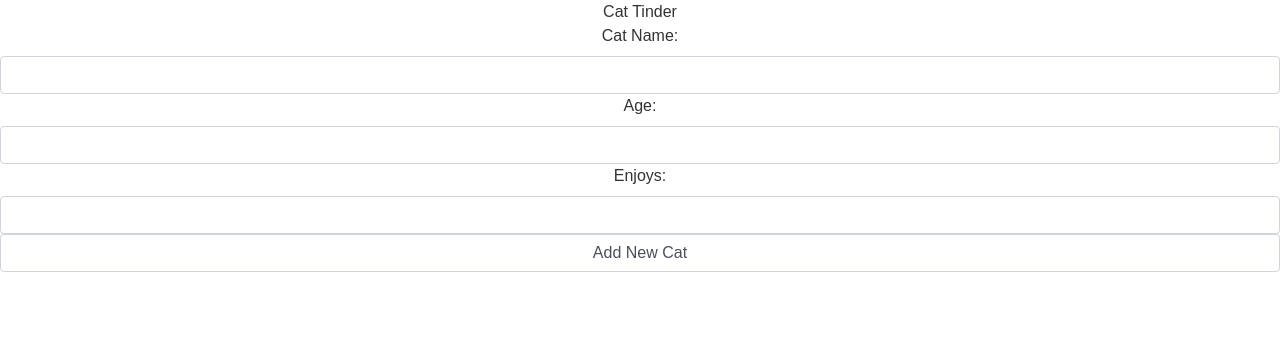
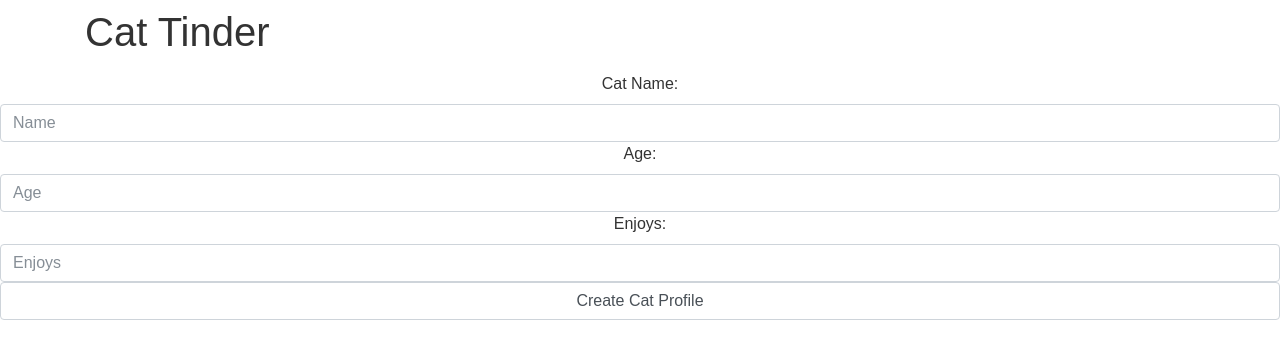
Before and after one commit to christine-benedict/cat-tinder-frontend, a React (Create React App) app: page / in a window 1280 px wide. Shown: the top 358 px of the page. Built offline with nearby package versions, Linux system fonts and the light colour scheme.

Commit message:
Added form to create cat profile

```diff
--- a/src/App.css
+++ b/src/App.css
@@ -26,3 +26,7 @@
   from { transform: rotate(0deg); }
   to { transform: rotate(360deg); }
 }
+
+FormGroup{
+    width: 300px
+}
--- a/src/App.js
+++ b/src/App.js
@@ -1,5 +1,4 @@
 import React, { Component } from 'react';
-import logo from './logo.svg';
 import './App.css';
 import { BrowserRouter as Router, Switch, Route } from 'react-router-dom'
 import Cats from './pages/Cats'
@@ -32,6 +31,9 @@ class App extends Component {
       ]
     }
   }
+  handleCat(data){
+    console.log(data)
+  }
   render() {
     return (
       <div className="App">
@@ -39,7 +41,7 @@ class App extends Component {
         <Router>
           <Switch>
             <Route exact path="/cats" render={ (props) => <Cats cats={this.state.cats} />} />
-            <Route exact path="/" component={NewCat} />
+            <Route exact path="/" render={ (props) => <NewCat handleNewCat={this.handleCat.bind(this)} />} />
           </Switch>
         </Router>
       </div>
--- a/src/components/Header.js
+++ b/src/components/Header.js
@@ -1,10 +1,15 @@
 import React, { Component } from 'react'
+import {Navbar} from 'react-bootstrap'
 
 class Header extends Component{
   render(){
     return(
       <div>
-        Cat Tinder
+        <Navbar>
+          <Navbar.Header>
+            <h1>Cat Tinder</h1>
+          </Navbar.Header>
+        </Navbar>
       </div>
     )
   }
--- a/src/pages/NewCat.js
+++ b/src/pages/NewCat.js
@@ -15,22 +15,46 @@ class NewCat extends Component{
   handleChange(event){
     let {form} = this.state
     form[event.target.name] = event.target.value
-    this.setState({form})
+    this.setState({form: form})
+  }
+
+  handleSubmit(event){
+    this.props.handleNewCat(this.state.form)
+    event.preventDefault()
   }
 
   render(){
     return(
-      <form>
-        <FormGroup>
-          <ControlLabel>Cat Name: </ControlLabel>
-          <FormControl type="text" name="name" value={this.state.form.name} />
-          <ControlLabel>Age: </ControlLabel>
-          <FormControl type="number" name="age" value={this.state.form.age} />
-          <ControlLabel>Enjoys: </ControlLabel>
-          <FormControl type="text" name="enjoys" value={this.state.form.enjoys} />
-          <FormControl type="submit" name="enjoys" onClick={this.handleChange.bind(this)} value="Add New Cat" />
-        </FormGroup>
-      </form>
+      <div>
+        <form>
+            <ControlLabel id="name">Cat Name: </ControlLabel>
+            <FormControl
+              type="text"
+              name="name"
+              placeholder="Name"
+              onChange={this.handleChange.bind(this)}
+              value={this.state.form.name} />
+            <ControlLabel id="age">Age: </ControlLabel>
+            <FormControl
+              type="number"
+              name="age"
+              placeholder="Age"
+              onChange={this.handleChange.bind(this)}
+              value={this.state.form.age} />
+            <ControlLabel id="enjoys">Enjoys: </ControlLabel>
+            <FormControl
+              type="text"
+              name="enjoys"
+              placeholder="Enjoys"
+              onChange={this.handleChange.bind(this)} value={this.state.form.enjoys} />
+            <FormControl
+              type="submit"
+              name="enjoys"
+              id="submit"
+              onClick={this.handleSubmit.bind(this)}
+              value="Create Cat Profile" />
+        </form>
+      </div>
     )
   }
 }
```
Also changed, not shown: 1 other file (tests, documents, lock files or other folders).
